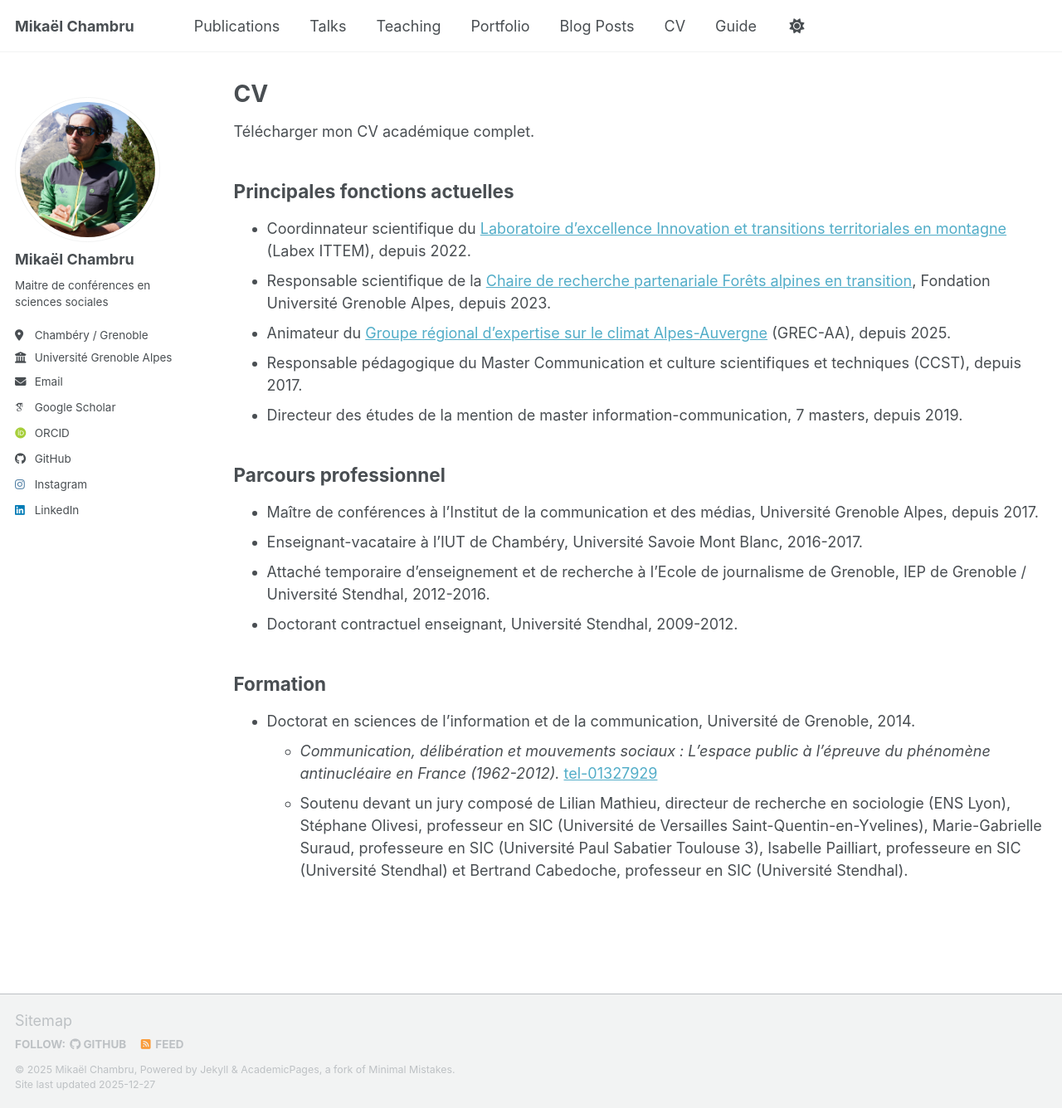
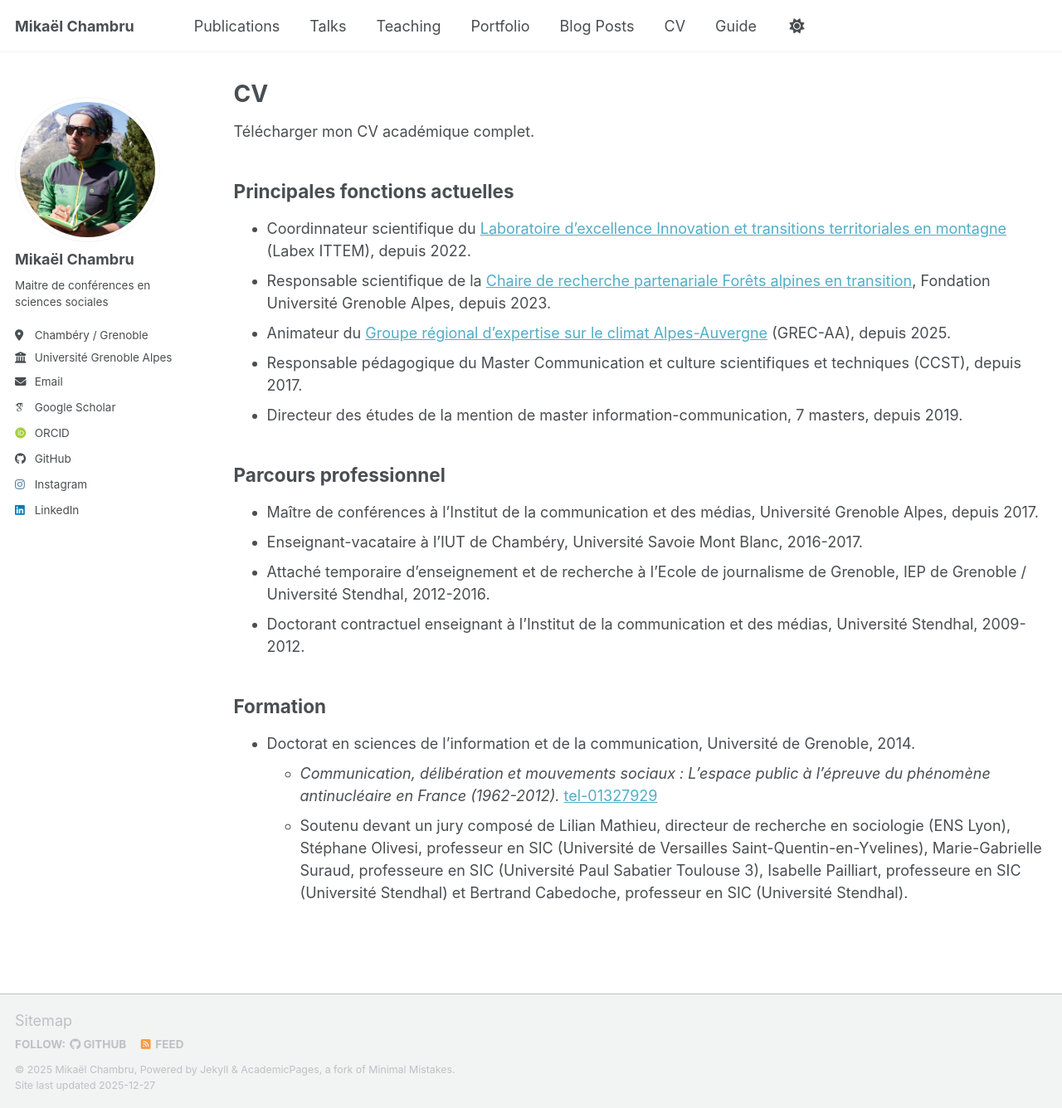
Before and after one commit to mikaelchambru/mikaelchambru.github.io, a Jekyll site: the page built from _pages/cv.md, in a window 1280 px wide and 1336 px high. Shown: the whole window at 83% size. Built offline with Jekyll 4.4.1, drawn with Linux system fonts in a browser that asks for light colours; some web fonts are replaced; a script bundle is joined from its source files by our own code; library files that are not in the unit come from our copies.

Commit message:
Update cv.md

```diff
--- a/_pages/cv.md
+++ b/_pages/cv.md
@@ -20,7 +20,7 @@ Télécharger mon CV académique complet.
 * Maître de conférences à l'Institut de la communication et des médias, Université Grenoble Alpes, depuis 2017.
 * Enseignant-vacataire à l'IUT de Chambéry, Université Savoie Mont Blanc, 2016-2017.
 * Attaché temporaire d'enseignement et de recherche à l'Ecole de journalisme de Grenoble, IEP de Grenoble / Université Stendhal, 2012-2016.
-* Doctorant contractuel enseignant, Université Stendhal, 2009-2012.
+* Doctorant contractuel enseignant à l'Institut de la communication et des médias, Université Stendhal, 2009-2012.
 
 ## Formation
 * Doctorat en sciences de l'information et de la communication, Université de Grenoble, 2014.
```
